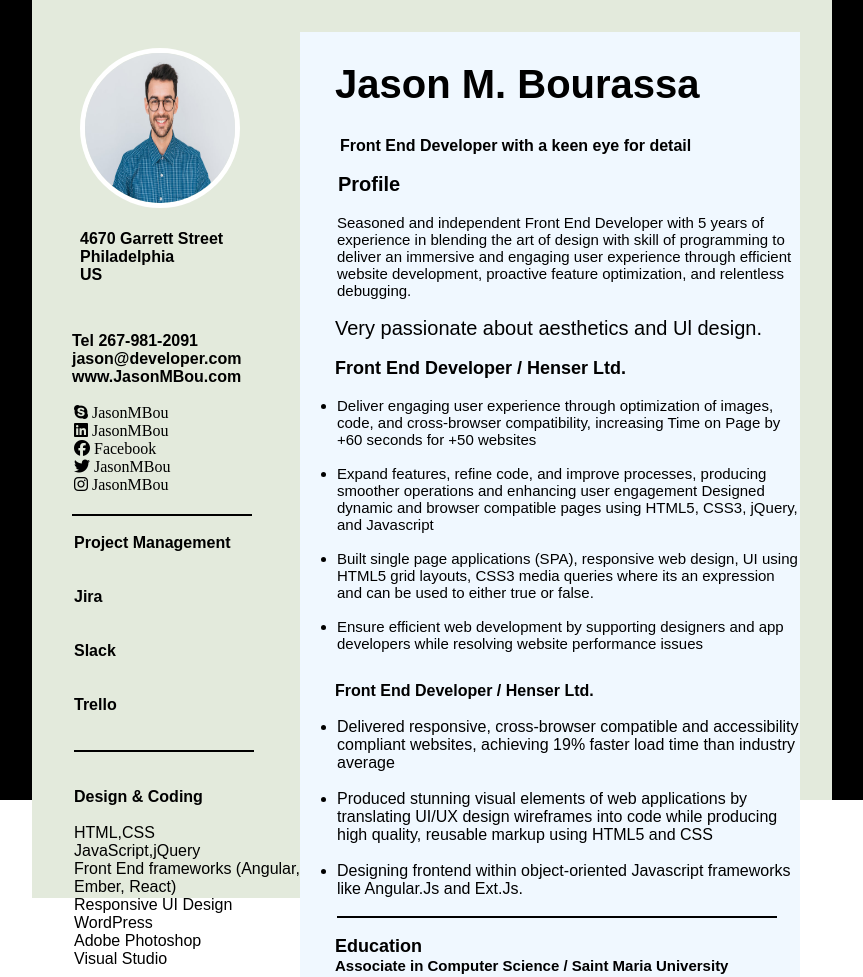
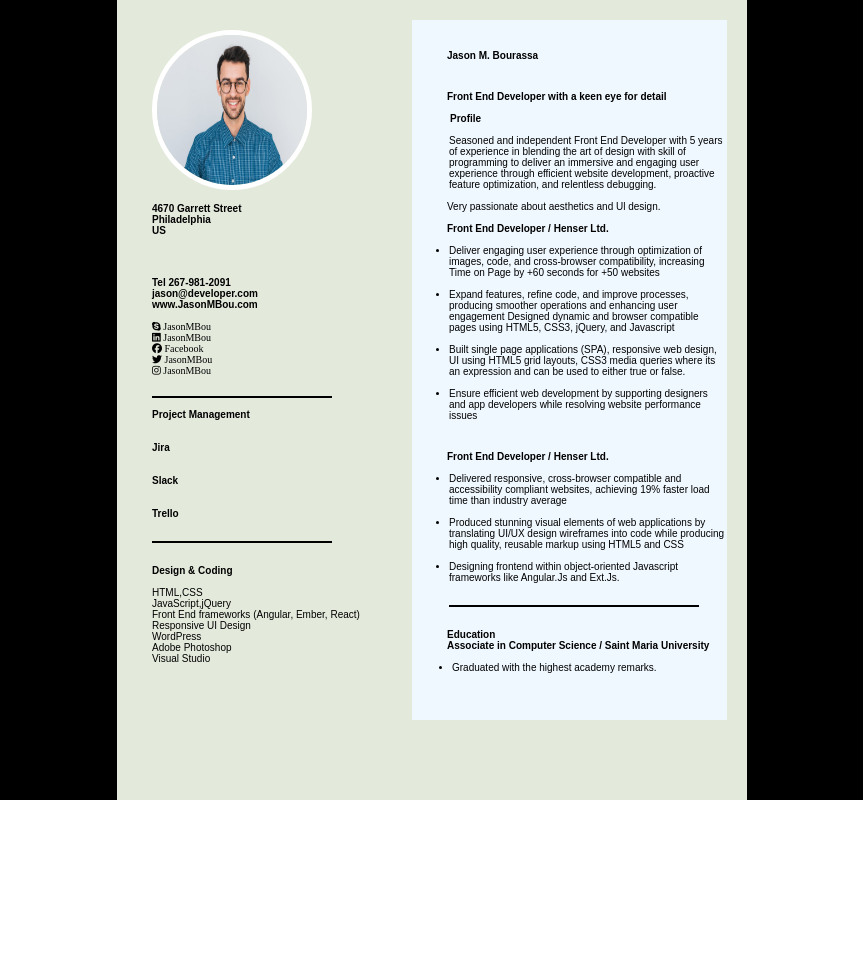
Before and after one commit to arbinferdous/Curriculum-Vitae, a plain HTML site: page index.html in a window 1280 px wide. Shown: the top 977 px of the page, without its empty margins (208-1071 px from the left). After the commit the page ends 800 px from the top, so only its background shows below. Drawn offline with Linux system fonts and the light colour scheme.

Commit message:
Curriculum Vitae

```diff
--- a/index.html
+++ b/index.html
@@ -18,9 +18,11 @@
       referrerpolicy="no-referrer"
     />
   </head>
-  <body>
+  <!-- <body> section start-->
     <section>
+      <!-- main div start -->
       <div class="main">
+        <!-- left side content div start -->
         <div class="left">
           <div class="image">
             <img
@@ -39,9 +41,10 @@
           </div>
           <br />
           <div class="second">
-            <p><b>Tel 267-981-2091 jason@developer.com www.JasonMBou.com</b></p>
+            <p><b>Tel 267-981-2091 <br> jason@developer.com <br>www.JasonMBou.com</b></p>
           </div>
           <br />
+          <!-- icon items div start-->
           <div class="icon">
             <p><i class="fa-brands fa-skype"></i> JasonMBou</p>
             <p><i class="fa-brands fa-linkedin"></i> JasonMBou</p>
@@ -49,11 +52,14 @@
             <p><i class="fa-brands fa-twitter"></i> JasonMBou</p>
             <p><i class="fa-brands fa-instagram"></i> JasonMBou</p>
           </div>
+          <!-- icon items div end -->
           <br />
+          <!-- caption div start -->
           <div class="project">
             <p><b>Project Management</b></p>
             <br />
             <br />
+            <!-- caption div end -->
 
             <p><b>Jira</b></p>
             <br />
@@ -67,6 +73,7 @@
           </div>
           <br />
           <br />
+          <!-- content div start -->
           <div class="coding">
             <p><b>Design & Coding</b></p>
             <br />
@@ -78,7 +85,12 @@
             <p>Adobe Photoshop</p>
             <p>Visual Studio</p>
           </div>
+          <!-- content div end -->
         </div>
+        <!-- left side content div end -->
+
+
+        <!-- right side content div start -->
         <div class="right">
           <div class="first">
             <p><b>Jason M. Bourassa</b></p>
@@ -144,8 +156,8 @@
             <ul><li>Delivered responsive, cross-browser compatible and accessibility compliant websites, achieving 19% faster load time than industry average
             </li> <br>
         <li>Produced stunning visual elements of web applications by translating UI/UX design wireframes into code while producing high quality, reusable markup using HTML5 and CSS</li> <br>
-    <li>Designing frontend within object-oriented Javascript frameworks like Angular.Js and Ext.Js.</li></ul> <br>
-          </div> <br>
+    <li>Designing frontend within object-oriented Javascript frameworks like Angular.Js and Ext.Js.</li></ul> <br> <br>
+          </div> <br> <br>
           <div class="final">
             <p><b>Education</b></p>
                     </div>
@@ -156,9 +168,12 @@
                       <ul><li>Graduated with the highest academy remarks.</li></ul>
                     </div>
         </div>
+        <!-- right side content div end -->
 
       </div>
+      <!-- main div end -->
 
     </section>
+    <!-- section end -->
   </body>
 </html>
--- a/style.css
+++ b/style.css
@@ -1,6 +1,7 @@
 *{
     padding: 0% auto;
     margin: 0% auto;
+    font-size: 10px;
 
 }
 a{
@@ -19,12 +20,12 @@ section{
     display: flex;
     background-color: rgb(227,234,220);
     height: 100vh;
-    width: 800px;
+    width: 630px;
 }
 .right{
     background-color: aliceblue;
     width: 500px;
-    height: 992px;
+    height: 700px;
     position: relative;
     top: 2rem;
     right: 2rem;
@@ -33,8 +34,8 @@ section{
 
 }
 .left{
-    height: 850px;
-    width: 300px;
+    height: 550px;
+    width: 500px;
     background-color: rgb(227,234,220);
     position: relative;
     top: 3rem;
@@ -46,19 +47,19 @@ section{
     width: 150px;
     border-radius: 150px;
     border: 5px solid white;
-    margin-left: 48px;
+    margin-left: 35px;
 
 }
 .txt p{
     font-family: "Martel Sans", sans-serif;;
-    margin-left: 48px;
+    margin-left: 35px;
 }
 .second p{
     font-family: "Martel Sans", sans-serif;;
-    margin-left: 60px;
+    margin-left: 55px;
 }
 .icon p{
-    margin-left: 42px;
+    margin-left: 35px;
 }
 
 .icon::after{
@@ -70,11 +71,11 @@ section{
 }
 .icon::after{
     margin-top: 20px;
-    margin-left: 40px;
+    margin-left: 35px;
 }
 .project{
     font-family: "Martel Sans", sans-serif;;
-    margin-left: 42px;
+    margin-left: 35px;
 }
 .project::after{
     content: "";
@@ -84,14 +85,14 @@ section{
     background-color: black;
 }
 .coding{
-    margin-left: 42px;
+    margin-left: 35px;
     font-family: "Martel Sans", sans-serif;;
 }
 .coding p{
     font-family: "Martel Sans", sans-serif;;
 }
 .first{
-    font-size: 40px;
+    font-size: 60px;
     margin-left: 35px;
     margin-top: 30px;
     font-family: "Martel Sans", sans-serif;;
@@ -140,7 +141,7 @@ section{
     display: block;
     background-color: black;
     height: 2px;
-    width: 440px;
+    width: 250px;
     margin-left: 40px;
 }
 .final{
```
Also changed, not shown: image/cv-icon-resume-illustration-sign-user-data-symbol-or-logo-vector.jpg (deleted).
